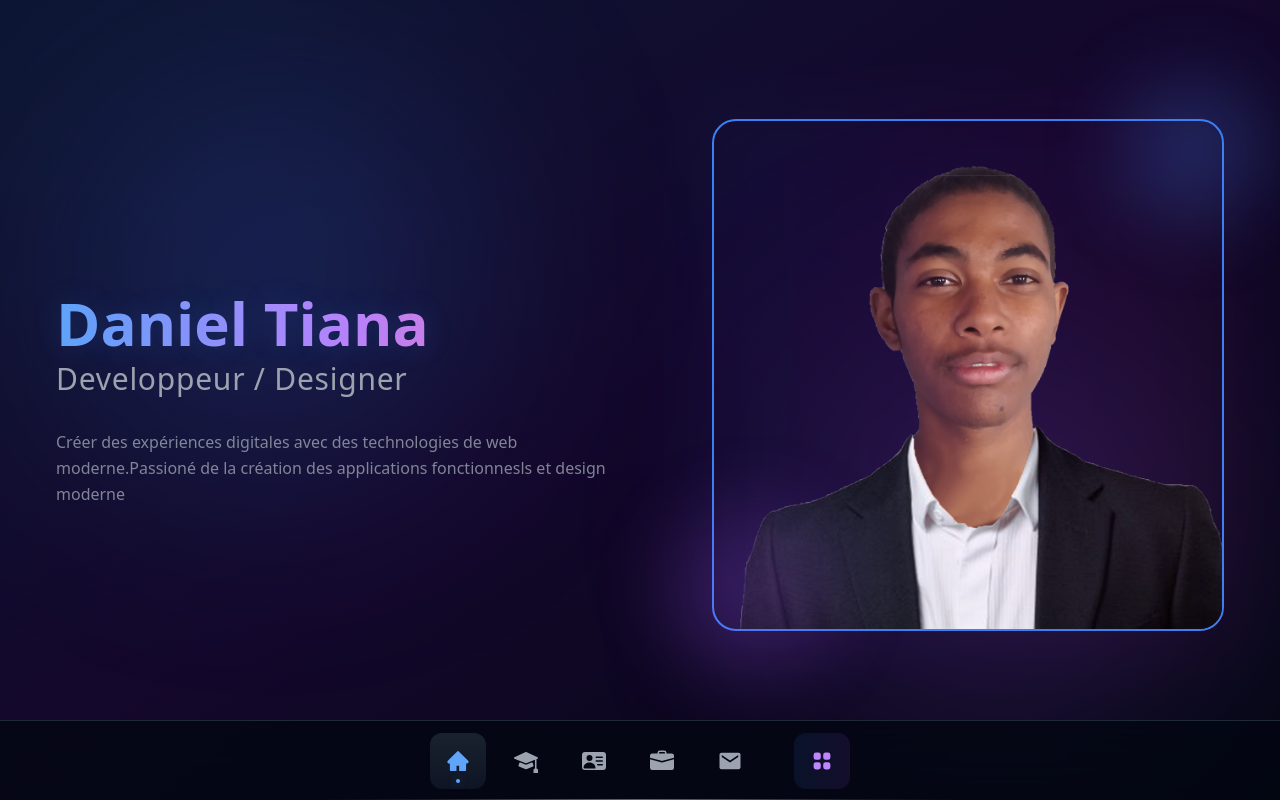
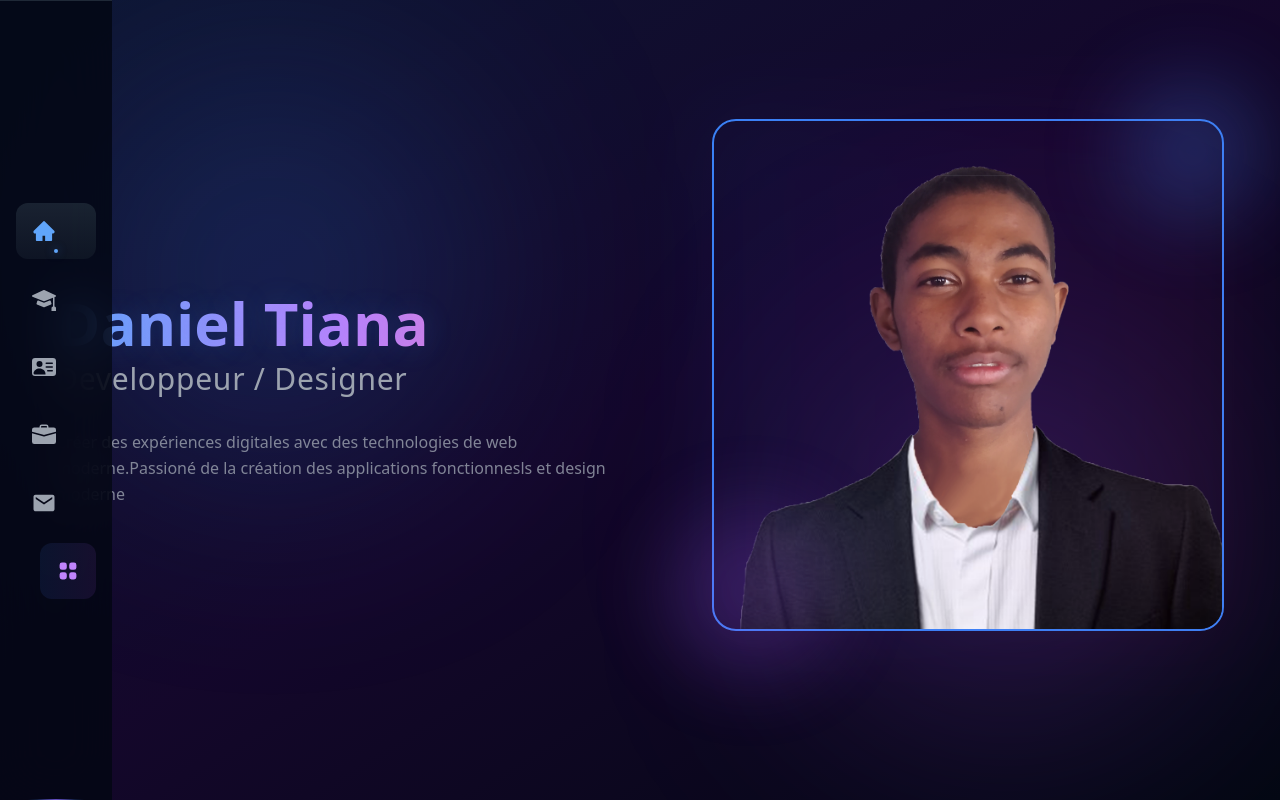
Before and after one commit to danieltiana/Portfolio, a React (Vite) app: page / in a window 1280 px wide. Built offline with nearby package versions, Linux system fonts and the light colour scheme.

Commit message:
update pages

```diff
--- a/src/components/Formations.tsx
+++ b/src/components/Formations.tsx
@@ -15,7 +15,7 @@ export default function Formations() {
     {
       icon: brain,
       titre: "Auto didacte",
-      description: "Apprentissage basique et autonomme basiqque de developpement",
+      description: "Apprentissage et autonomme de developpement",
       date: "Depuis 2022 - aujourd'hui",
       ecole: "Projets d'apprentissage basique",
     },
--- a/src/components/TaskBar.tsx
+++ b/src/components/TaskBar.tsx
@@ -22,14 +22,14 @@ export default function TaskBar({ activeWindow, setActiveWindow, setClassicMode
   ];
 
   return (
-    <div className="fixed bottom-0 left-0 right-0 h-20 bg-gray-950/80 backdrop-blur-xl border-t border-gray-800">
+    <div className="fixed top-0 left-0  h-full bg-gray-950/80 backdrop-blur-xl border-t border-gray-800">
       <div className="absolute inset-0">
         <div className="absolute bottom-0 left-1/4 w-1/2 h-[1px] bg-gradient-to-r from-transparent via-blue-500/50 to-transparent" />
         <div className="absolute bottom-0 left-1/3 w-1/3 h-[1px] bg-gradient-to-r from-transparent via-purple-500/50 to-transparent" />
       </div>
 
       <div className="relative h-full flex items-center justify-center gap-2 px-4">
-        <div className="flex gap-3">
+        <div className="flex flex-col gap-3">
           {taskBarItems.map((item) => {
             const Icon = item.icon;
             const isActive = activeWindow === item.id;
```
Also changed, not shown: package.json (+6 -2 lines), 1 other file (tests, documents, lock files or other folders).
